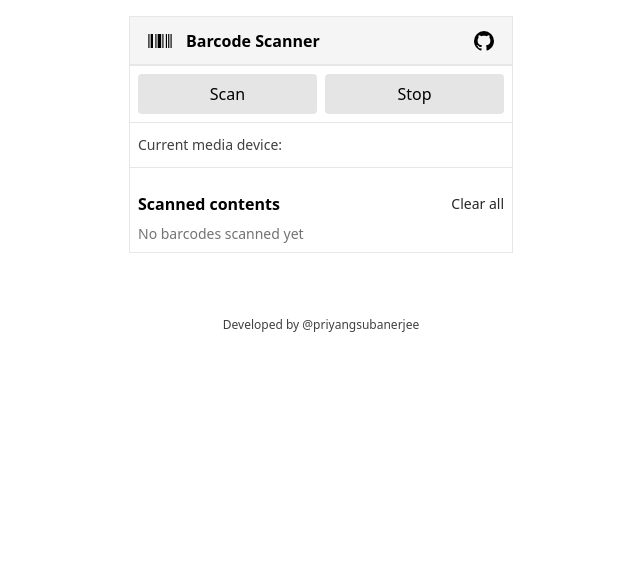
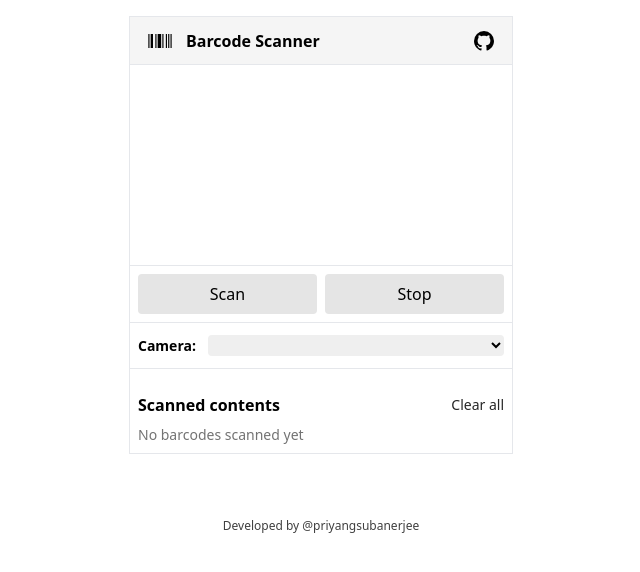
Before and after one commit to priyangsubanerjee/barcode-scanner, a Next.js app: page / in a window 1280 px wide. Shown: the top 572 px of the page, without its empty margins (319-959 px from the left). Built offline with nearby package versions, Linux system fonts and the light colour scheme.

Commit message:
Refactor barcode scanner configuration to remove fixed height, add camera selection, and increase camera feed resolution

```diff
--- a/components/Scanner.js
+++ b/components/Scanner.js
@@ -1,3 +1,4 @@
+"use client";
 "use client";
 import React, { useEffect, useRef, useState } from "react";
 import Quagga from "quagga";
@@ -7,9 +8,11 @@ const BarcodeScanner = () => {
   const [isScanning, setIsScanning] = useState(false);
   const scannerRef = useRef(null);
   const isScanningRef = useRef(false); // To prevent duplicate scans during the delay
+  const [inputDevices, setInputDevices] = useState([]);
+  const [selectedDevice, setSelectedDevice] = useState(null);
+  const [quaggaStarted, setQuaggaStarted] = useState(false); // Flag to track if Quagga is started
 
-  useEffect(() => {
-    if (isScanning) {
+  const startQuagga = (deviceId) => {
     if (scannerRef.current) {
       Quagga.init(
         {
@@ -19,9 +22,10 @@ const BarcodeScanner = () => {
             type: "LiveStream",
             target: scannerRef.current, // The DOM element where the camera feed will be rendered
             constraints: {
+              deviceId: deviceId ? { exact: deviceId } : undefined, // Use the selected camera
               width: 1920, // Increase resolution width
               height: 1080,
-                facingMode: "environment", // Use the back camera
+              facingMode: "environment", // Use the back camera by default
             },
           },
           decoder: {
@@ -35,6 +39,7 @@ const BarcodeScanner = () => {
           }
           console.log("Initialization finished. Ready to start");
           Quagga.start();
+          setQuaggaStarted(true); // Set flag to true after starting
         }
       );
 
@@ -54,11 +59,48 @@ const BarcodeScanner = () => {
         }
       });
     }
+  };
+
+  const stopQuagga = () => {
+    Quagga.stop();
+    setQuaggaStarted(false); // Reset the flag after stopping
+  };
+
+  useEffect(() => {
+    // Get the list of input devices (cameras)
+    navigator.mediaDevices.enumerateDevices().then((devices) => {
+      const videoDevices = devices.filter(
+        (device) => device.kind === "videoinput"
+      );
+      setInputDevices(videoDevices);
+      if (videoDevices.length > 0) {
+        setSelectedDevice(videoDevices[0].deviceId); // Set the default device
+      }
+    });
+  }, []);
+
+  useEffect(() => {
+    if (isScanning) {
+      startQuagga(selectedDevice);
+    }
+
     return () => {
-        Quagga.stop(); // Cleanup the camera stream when the component is unmounted
+      // Only stop Quagga if it was started
+      if (quaggaStarted) {
+        Quagga.stop();
+        setQuaggaStarted(false); // Reset the flag after stopping
+      }
     };
+  }, [isScanning, selectedDevice]);
+
+  const handleDeviceChange = (event) => {
+    setSelectedDevice(event.target.value);
+    if (isScanning) {
+      Quagga.stop(); // Stop current instance
+      setQuaggaStarted(false);
+      startQuagga(event.target.value); // Start Quagga with new device
     }
-  }, [isScanning]);
+  };
 
   return (
     <div className="pt-0 md:pt-4">
@@ -94,10 +136,13 @@ const BarcodeScanner = () => {
             </svg>
           </a>
         </div>
+
+        {/* Camera selection */}
+
         <div className="w-full max-w-sm">
           <div
             ref={scannerRef}
-            className=" w-full max-w-sm mx-auto overflow-hidden"
+            className="w-full h-[200px] max-w-sm mx-auto overflow-hidden"
           ></div>
         </div>
         <div className="grid grid-cols-2 p-2 gap-2 border-y">
@@ -109,8 +154,8 @@ const BarcodeScanner = () => {
           </button>
           <button
             onClick={() => {
+              stopQuagga();
               setIsScanning(false);
-              Quagga.stop();
             }}
             className="bg-neutral-200 rounded py-2"
           >
@@ -118,9 +163,24 @@ const BarcodeScanner = () => {
           </button>
         </div>
 
-        <div className="flex items-center justify-between px-2 py-3 border-b">
-          <p className="text-sm text-neutral-700">Current media device:</p>
+        <div className="w-full px-2 py-3 border-b flex justify-between gap-3 items-center whitespace-nowrap">
+          <label htmlFor="camera" className="text-sm font-semibold">
+            Camera:
+          </label>
+          <select
+            id="camera"
+            value={selectedDevice}
+            onChange={handleDeviceChange}
+            className="w-full rounded text-sm"
+          >
+            {inputDevices.map((device) => (
+              <option key={device.deviceId} value={device.deviceId}>
+                {device.label || `Camera ${device.deviceId}`}
+              </option>
+            ))}
+          </select>
         </div>
+
         <div className="p-2 mt-4">
           <div className="flex items-center justify-between">
             <h2 className="font-semibold">Scanned contents</h2>
@@ -131,7 +191,6 @@ const BarcodeScanner = () => {
               Clear all
             </button>
           </div>
-
           {barcodes.length === 0 ? (
             <p className="text-sm text-neutral-500 mt-2">
               No barcodes scanned yet
```
Lines whose indentation alone changed are shown as unchanged.
